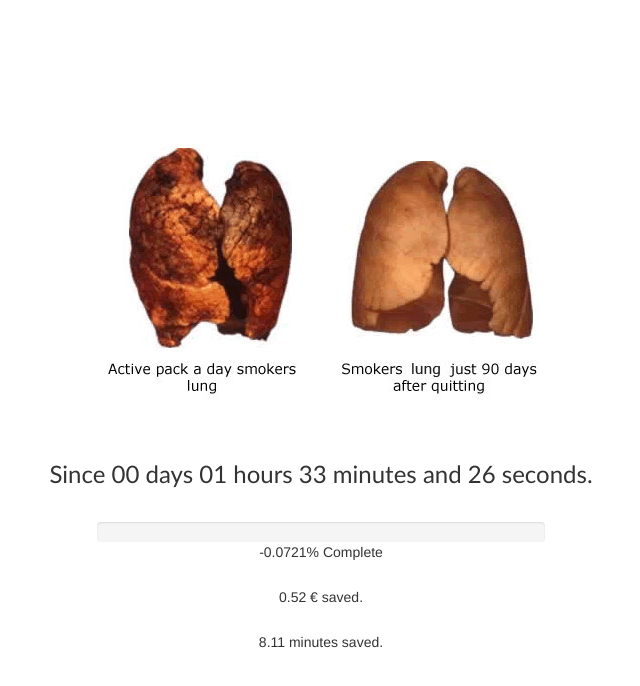
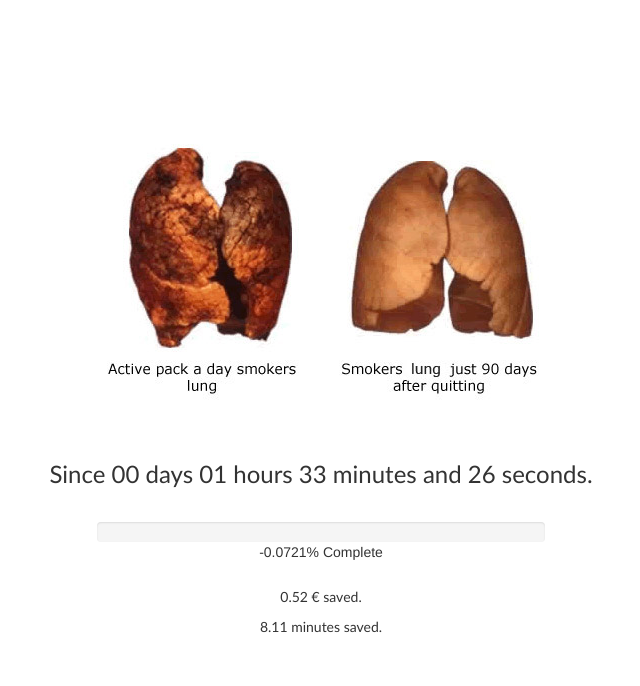
Before and after one commit to icegit/qsmoke, a plain HTML site: page index.htm in a window 1280 px wide. Shown: the whole page, without its empty margins (319-959 px from the left). Drawn offline with nearby package versions, Linux system fonts and the light colour scheme.

Commit message:
Update index.htm

```diff
--- a/index.htm
+++ b/index.htm
@@ -18,11 +18,12 @@
 	}
 
 	#cost {
-		padding: 25px;
+		padding: 25px 0 0 0;
 	}
 
 	.mydata {
-		padding: 0px;
+		font-family: "Trebuchet MS";
+		padding: 10px;
 		text-align:center;
 	}
 </style>
```
